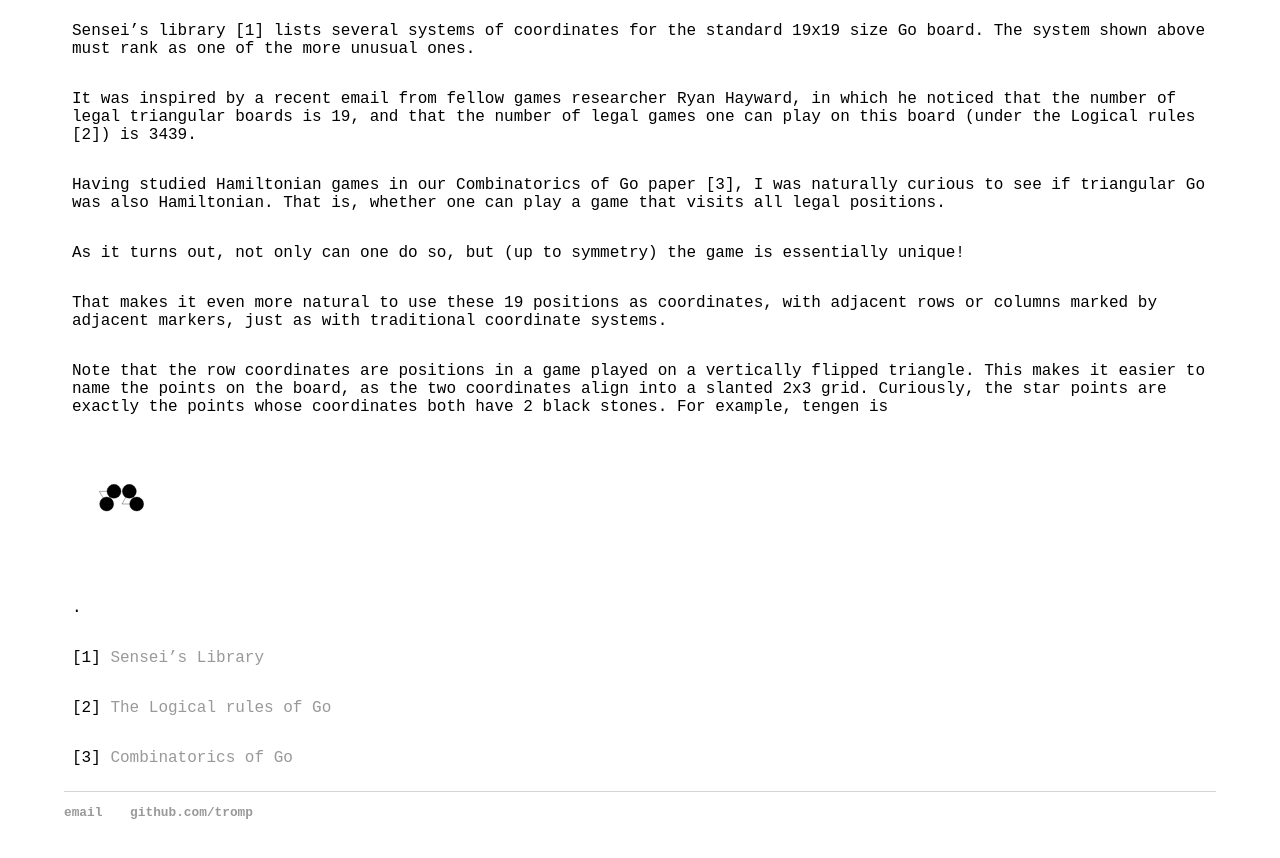
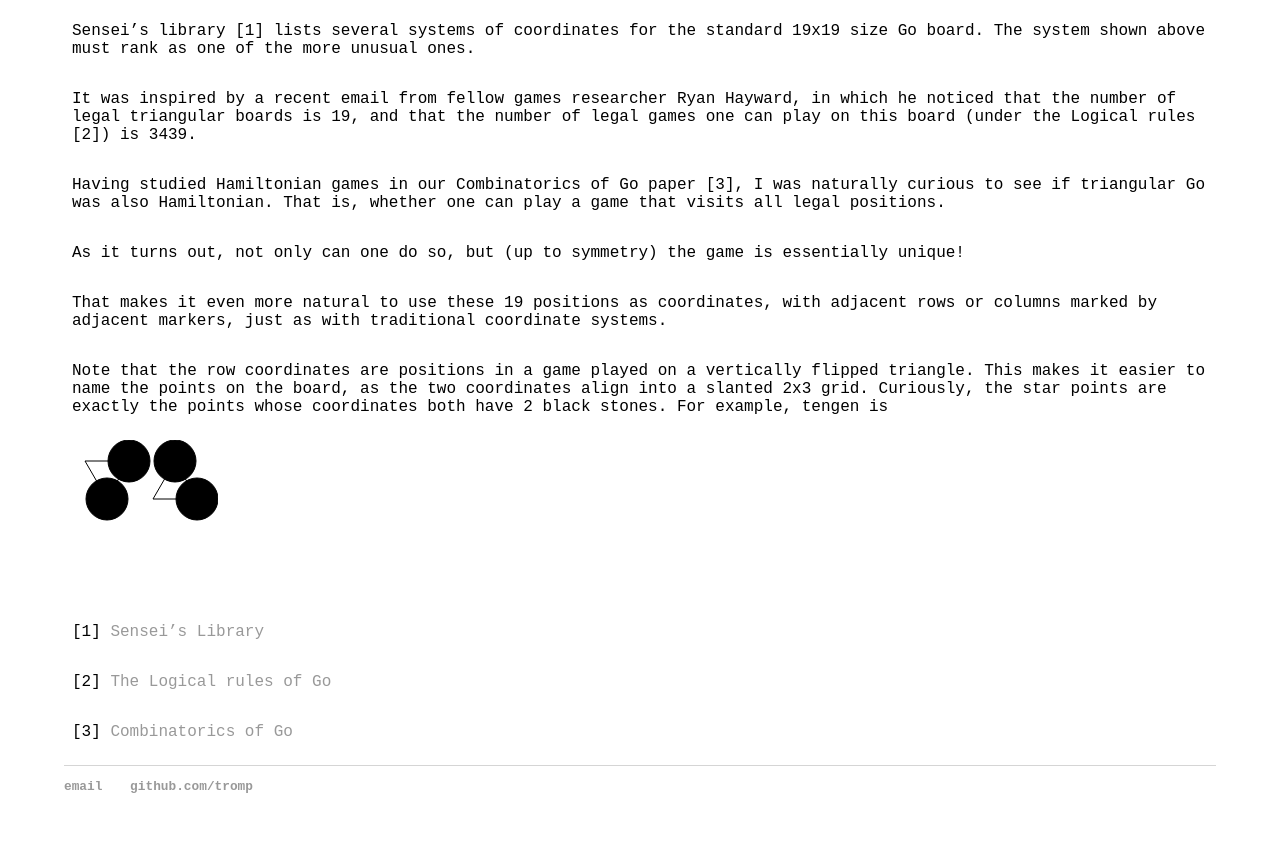
Before and after one commit to tromp/tromp.github.io, a Jekyll site: the page built from _posts/2024-04-15-gaming-the-coordinates.md, in a window 1280 px wide and 900 px high, scrolled down 871 px. Shown: the top 858 px of the window. Built offline with Jekyll 4.4.1, drawn with Linux system fonts in a browser that asks for light colours.

Commit message:
shrink tengen box

```diff
--- a/_posts/2024-04-15-gaming-the-coordinates.md
+++ b/_posts/2024-04-15-gaming-the-coordinates.md
@@ -373,16 +373,16 @@
 That makes it even more natural to use these 19 positions as coordinates, with adjacent rows or columns marked by adjacent markers, just as with traditional coordinate systems.
 
 Note that the row coordinates are positions in a game played on a vertically flipped triangle. This makes it easier to name the points on the board, as the two coordinates align into a slanted 2x3 grid. Curiously, the star points are exactly the points whose coordinates both have 2 black stones. For example, tengen is
-<svg width="130" height="130" viewbox = "0 0 390 300" xmlns="http://www.w3.org/2000/svg">
-<polygon points="106,109 150,109 128,147" style="fill:white;stroke:black"/>
-<circle cx="106" cy="109" r="0" stroke="black" fill="white"/>
-<circle cx="150" cy="109" r="21" stroke="black" fill="black"/>
-<circle cx="128" cy="147" r="21" stroke="black" fill="black"/>
-<polygon points="174,147 218,147 196,109" style="fill:white;stroke:black"/>
-<circle cx="174" cy="147" r="0" stroke="black" fill="white"/>
-<circle cx="218" cy="147" r="21" stroke="black" fill="black"/>
-<circle cx="196" cy="109" r="21" stroke="black" fill="black"/>
-</svg>.
+<svg width="154" height="154" viewbox = "0 0 154 154" xmlns="http://www.w3.org/2000/svg">
+<polygon points="21,21 65,21 43,59" style="fill:white;stroke:black"/>
+<circle cx="21" cy="21" r="0" stroke="black" fill="white"/>
+<circle cx="65" cy="21" r="21" stroke="black" fill="black"/>
+<circle cx="43" cy="59" r="21" stroke="black" fill="black"/>
+<polygon points="89,59 133,59 111,21" style="fill:white;stroke:black"/>
+<circle cx="89" cy="59" r="0" stroke="black" fill="white"/>
+<circle cx="133" cy="59" r="21" stroke="black" fill="black"/>
+<circle cx="111" cy="21" r="21" stroke="black" fill="black"/>
+</svg>
 
 [1] [Sensei's Library](https://senseis.xmp.net/?Coordinates)
 
```
